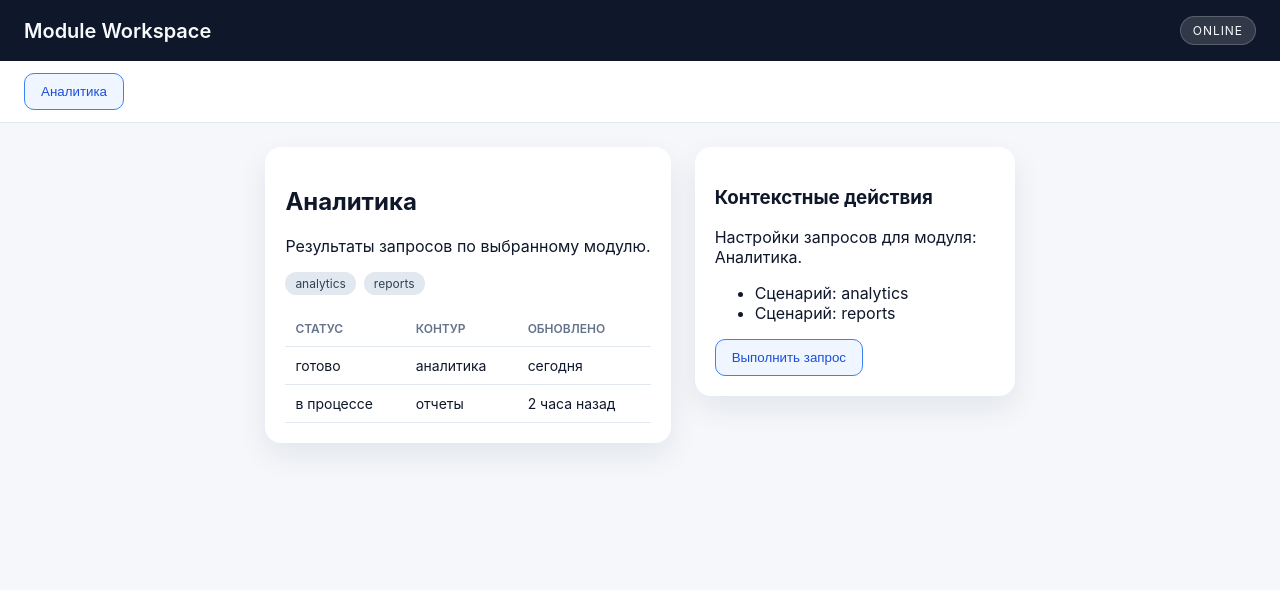
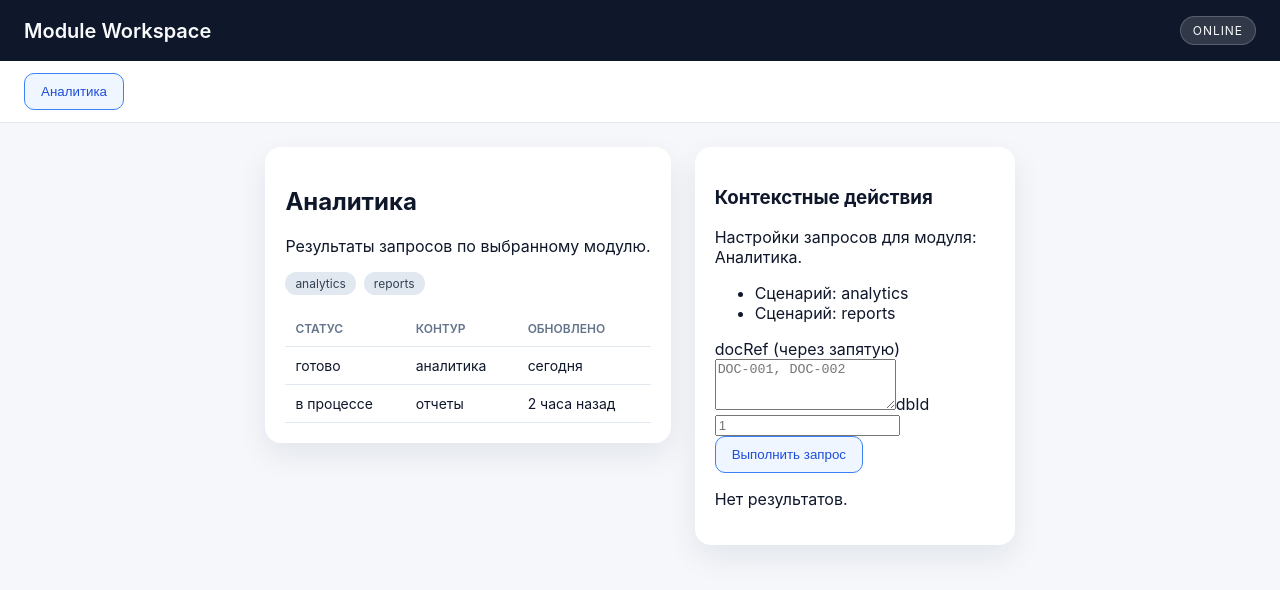
Before and after one commit to SemenSvyrydov/npm, a Next.js app: page / in a window 1280 px wide. Shown: the top 590 px of the page. Built offline with nearby package versions, Linux system fonts and the light colour scheme.

Commit message:
Add ticket lookup flow with proxy routes

```diff
--- /dev/null
+++ b/app/api/case/doc/[docId]/tickets/route.ts
@@ -0,0 +1,34 @@
+import { NextResponse } from "next/server";
+
+const BASE_URL = "http://10.1.10.224:8080/api/case/doc";
+
+type RouteContext = {
+  params: {
+    docId: string;
+  };
+};
+
+export async function GET(_: Request, { params }: RouteContext) {
+  try {
+    const targetUrl = new URL(`${BASE_URL}/${encodeURIComponent(params.docId)}/tickets`);
+    const response = await fetch(targetUrl.toString(), {
+      method: "GET",
+      headers: {
+        accept: "application/json",
+      },
+      cache: "no-store",
+    });
+
+    const body = await response.text();
+
+    return new NextResponse(body, {
+      status: response.status,
+      headers: {
+        "content-type": response.headers.get("content-type") ?? "application/json",
+      },
+    });
+  } catch (error) {
+    const message = error instanceof Error ? error.message : "Proxy error";
+    return NextResponse.json({ error: message }, { status: 500 });
+  }
+}
--- /dev/null
+++ b/app/api/case/documents/route.ts
@@ -0,0 +1,34 @@
+import { NextResponse } from "next/server";
+
+const DOCUMENTS_URL = "http://10.1.10.224:8080/api/case/documents";
+
+export async function GET(request: Request) {
+  try {
+    const requestUrl = new URL(request.url);
+    const targetUrl = new URL(DOCUMENTS_URL);
+
+    requestUrl.searchParams.forEach((value, key) => {
+      targetUrl.searchParams.append(key, value);
+    });
+
+    const response = await fetch(targetUrl.toString(), {
+      method: "GET",
+      headers: {
+        accept: "application/json",
+      },
+      cache: "no-store",
+    });
+
+    const body = await response.text();
+
+    return new NextResponse(body, {
+      status: response.status,
+      headers: {
+        "content-type": response.headers.get("content-type") ?? "application/json",
+      },
+    });
+  } catch (error) {
+    const message = error instanceof Error ? error.message : "Proxy error";
+    return NextResponse.json({ error: message }, { status: 500 });
+  }
+}
--- a/components/RequestPanel.tsx
+++ b/components/RequestPanel.tsx
@@ -1,10 +1,161 @@
+"use client";
+
+import { useState, type ChangeEvent } from "react";
+
 import type { Module } from "@/lib/types";
 
 type RequestPanelProps = {
   module: Module;
 };
 
+type InputsState = {
+  docRef: string;
+  dbId: string;
+};
+
+const normalizeString = (value: unknown) => {
+  if (typeof value === "string") {
+    return value;
+  }
+
+  return JSON.stringify(value);
+};
+
+const extractDocIds = (data: unknown) => {
+  if (Array.isArray(data)) {
+    return data
+      .map((item) => (typeof item === "object" && item !== null ? item : null))
+      .map((item) => (item as { docId?: string | number } | null)?.docId)
+      .filter((docId): docId is string | number => Boolean(docId))
+      .map((docId) => docId.toString());
+  }
+
+  if (data && typeof data === "object") {
+    const container = data as { documents?: unknown; data?: unknown };
+    const candidate = Array.isArray(container.documents)
+      ? container.documents
+      : Array.isArray(container.data)
+        ? container.data
+        : [];
+
+    return candidate
+      .map((item) => (typeof item === "object" && item !== null ? item : null))
+      .map((item) => (item as { docId?: string | number } | null)?.docId)
+      .filter((docId): docId is string | number => Boolean(docId))
+      .map((docId) => docId.toString());
+  }
+
+  return [];
+};
+
+const extractTickets = (data: unknown) => {
+  if (Array.isArray(data)) {
+    return data.map(normalizeString);
+  }
+
+  if (data && typeof data === "object") {
+    const container = data as { tickets?: unknown };
+    if (Array.isArray(container.tickets)) {
+      return container.tickets.map(normalizeString);
+    }
+  }
+
+  return [];
+};
+
 export default function RequestPanel({ module }: RequestPanelProps) {
+  const [inputs, setInputs] = useState<InputsState>({ docRef: "", dbId: "" });
+  const [tickets, setTickets] = useState<string[]>([]);
+  const [loading, setLoading] = useState(false);
+  const [error, setError] = useState<string | null>(null);
+
+  const handleChange = (field: keyof InputsState) => (
+    event: ChangeEvent<HTMLInputElement | HTMLTextAreaElement>,
+  ) => {
+    setInputs((prev) => ({ ...prev, [field]: event.target.value }));
+  };
+
+  const handleSubmit = async () => {
+    const docRefs = inputs.docRef
+      .split(",")
+      .map((value) => value.trim())
+      .filter(Boolean);
+
+    if (docRefs.length === 0) {
+      setError("Укажите хотя бы один docRef.");
+      setTickets([]);
+      return;
+    }
+
+    if (!inputs.dbId.trim()) {
+      setError("Укажите dbId для поиска.");
+      setTickets([]);
+      return;
+    }
+
+    setLoading(true);
+    setError(null);
+    setTickets([]);
+
+    const results: string[] = [];
+    const errors: string[] = [];
+
+    for (const docRef of docRefs) {
+      try {
+        const documentsUrl = new URL("/api/case/documents", window.location.origin);
+        documentsUrl.searchParams.set("docRef", docRef);
+        documentsUrl.searchParams.set("dbId", inputs.dbId.trim());
+
+        const documentsResponse = await fetch(documentsUrl.toString());
+        if (!documentsResponse.ok) {
+          throw new Error(`Ошибка документов: ${documentsResponse.status}`);
+        }
+
+        const documentsPayload = await documentsResponse.json();
+        const docIds = extractDocIds(documentsPayload);
+
+        if (docIds.length === 0) {
+          results.push(`${docRef}: документы не найдены`);
+          continue;
+        }
+
+        for (const docId of docIds) {
+          try {
+            const ticketsResponse = await fetch(`/api/case/doc/${docId}/tickets`);
+            if (!ticketsResponse.ok) {
+              throw new Error(`Ошибка билетов: ${ticketsResponse.status}`);
+            }
+
+            const ticketsPayload = await ticketsResponse.json();
+            const ticketItems = extractTickets(ticketsPayload);
+
+            if (ticketItems.length === 0) {
+              results.push(`${docRef} / ${docId}: билеты не найдены`);
+              continue;
+            }
+
+            ticketItems.forEach((ticket) => {
+              results.push(`${docRef} / ${docId}: ${ticket}`);
+            });
+          } catch (ticketError) {
+            const message = ticketError instanceof Error ? ticketError.message : "Неизвестная ошибка";
+            errors.push(`${docRef} / ${docId}: ${message}`);
+          }
+        }
+      } catch (documentsError) {
+        const message = documentsError instanceof Error ? documentsError.message : "Неизвестная ошибка";
+        errors.push(`${docRef}: ${message}`);
+      }
+    }
+
+    if (errors.length > 0) {
+      setError(errors.join(" | "));
+    }
+
+    setTickets(results);
+    setLoading(false);
+  };
+
   return (
     <aside className="card">
       <h3>Контекстные действия</h3>
@@ -14,9 +165,62 @@ export default function RequestPanel({ module }: RequestPanelProps) {
           <li key={requestType}>Сценарий: {requestType}</li>
         ))}
       </ul>
-      <button type="button" className="tab-button tab-button--active">
-        Выполнить запрос
+
+      <div className="request-panel__inputs">
+        <label className="request-panel__label">
+          docRef (через запятую)
+          <textarea
+            rows={3}
+            value={inputs.docRef}
+            onChange={handleChange("docRef")}
+            placeholder="DOC-001, DOC-002"
+          />
+        </label>
+        <label className="request-panel__label">
+          dbId
+          <input
+            type="text"
+            value={inputs.dbId}
+            onChange={handleChange("dbId")}
+            placeholder="1"
+          />
+        </label>
+      </div>
+
+      <button
+        type="button"
+        className="tab-button tab-button--active"
+        onClick={handleSubmit}
+        disabled={loading}
+      >
+        {loading ? "Запрос выполняется..." : "Выполнить запрос"}
       </button>
+
+      {error && <p className="request-panel__error">{error}</p>}
+
+      {!loading && tickets.length === 0 && !error && (
+        <p className="request-panel__empty">Нет результатов.</p>
+      )}
+
+      {tickets.length > 0 && (
+        <div className="request-panel__results">
+          <h4>Результаты</h4>
+          <table>
+            <thead>
+              <tr>
+                <th>Ticket</th>
+              </tr>
+            </thead>
+            <tbody>
+              {tickets.map((ticket, index) => (
+                <tr key={`${ticket}-${index}`}>
+                  <td>{ticket}</td>
+                </tr>
+              ))}
+            </tbody>
+          </table>
+        </div>
+      )}
     </aside>
   );
 }
```
